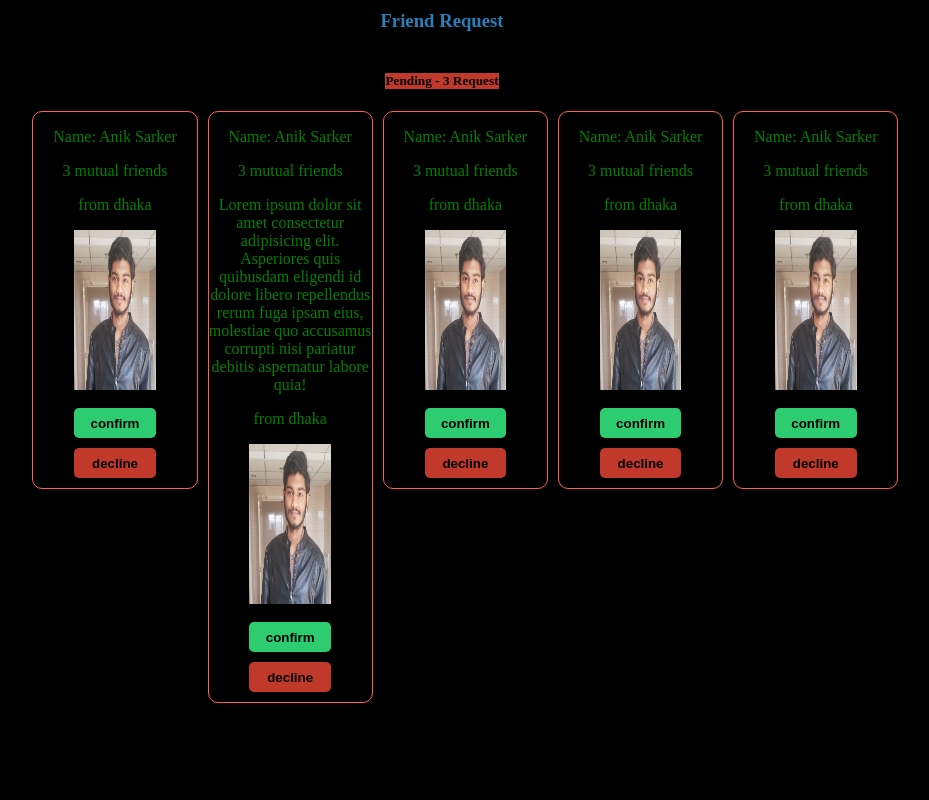
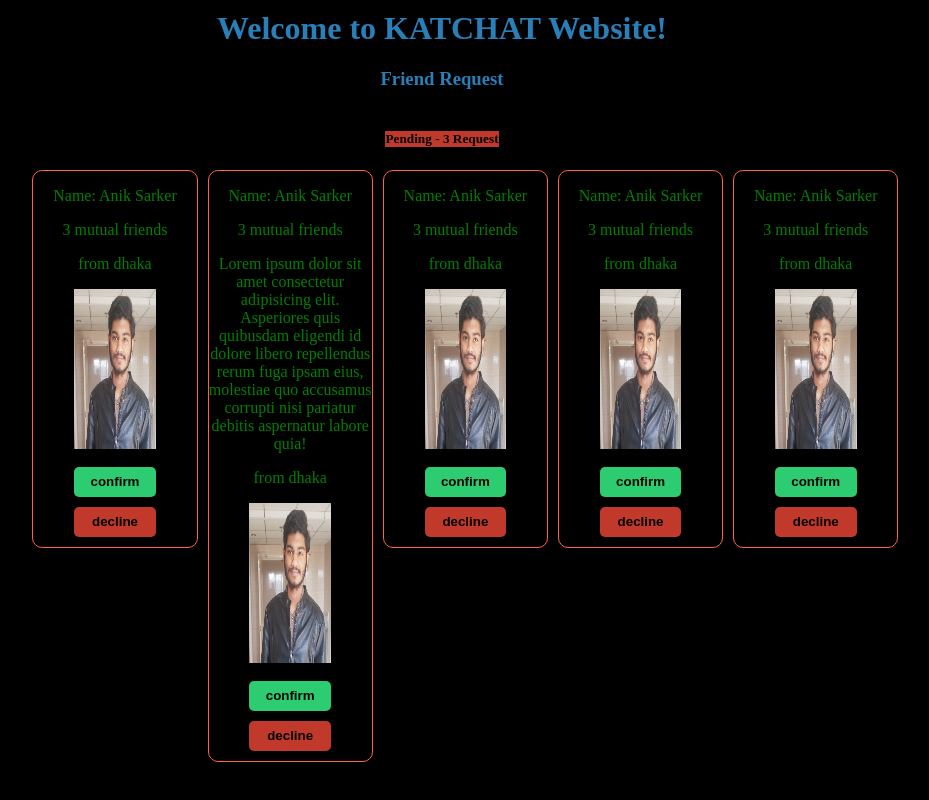
Before and after one commit to anik1612/first_website, a plain HTML site: page css.html in a window 1280 px wide. Shown: the top 800 px of the page, without its empty margins (203-1132 px from the left). Drawn offline with Linux system fonts and the light colour scheme.

Commit message:
header text added

```diff
--- a/css.html
+++ b/css.html
@@ -4,6 +4,7 @@
 </head>
 <body>
     <div class="header">
+        <h1>Welcome to KATCHAT Website!</h1>
         <h3>Friend Request</h3>
         <h5 id="left">Pending - 3 Request</h5>
     </div>
--- a/style.css
+++ b/style.css
@@ -13,6 +13,10 @@ body{
 
 .header h1, h3, h5{
     color: #2980b9;
+}
+
+.header h1{
+    text-align: center;
 }
 
 .header h5#left{
```
